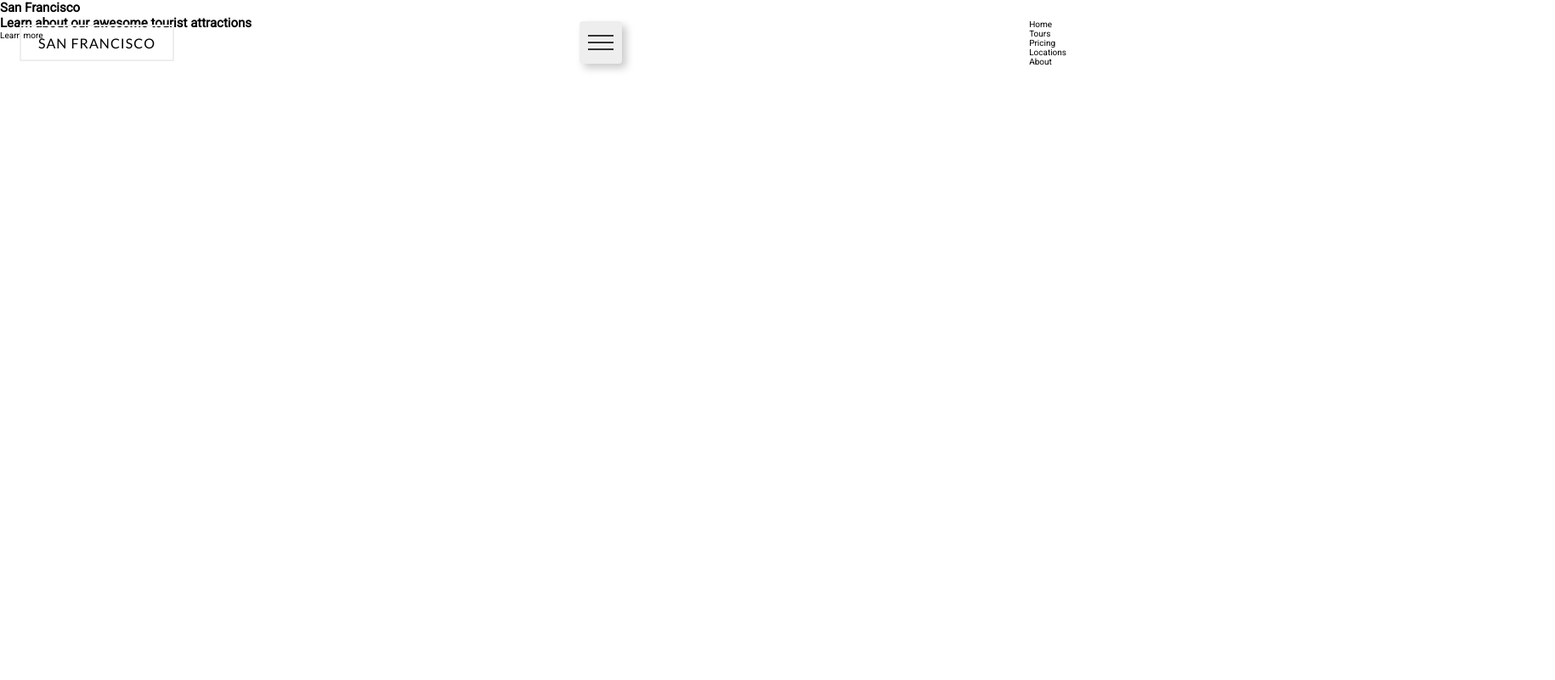
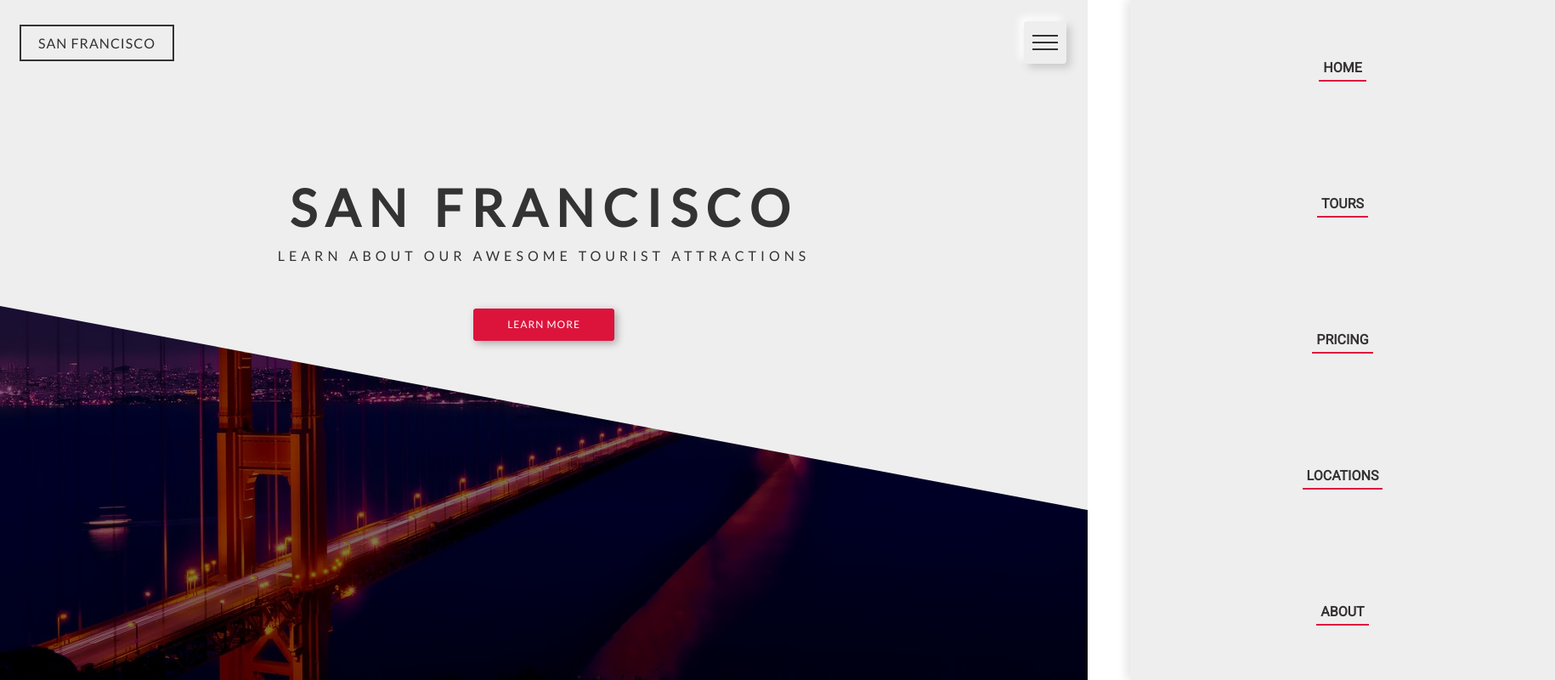
Before and after one commit to MynameisArthur/Layouts, a website: page Responsive/SanFrancisco-Landing/index.html in a window 1280 px wide. Shown: the whole page at 85% size, 1830 px wide, since content can reach past the window. Drawn offline with nearby package versions, Linux system fonts and the light colour scheme.

Commit message:
finished styling

```diff
--- a/Responsive/SanFrancisco-Landing/index.html
+++ b/Responsive/SanFrancisco-Landing/index.html
@@ -44,7 +44,7 @@
             </div>
         </div>
     </section>
-
+    <script src="https://cdnjs.cloudflare.com/ajax/libs/gsap/3.2.6/gsap.min.js"></script>
     <script src="js/main.js"></script>
 </body>
 </html>
--- a/Responsive/SanFrancisco-Landing/js/main.js
+++ b/Responsive/SanFrancisco-Landing/js/main.js
@@ -0,0 +1,16 @@
+const mainNav = document.querySelector('.main-nav');
+const hamburgerMenu = document.querySelector('.hamburger-menu');
+
+hamburgerMenu.addEventListener('click',()=>{
+    mainNav.classList.toggle('open');
+});
+if(window.innerWidth >= 1400)
+{
+    gsap.fromTo('.hero-clipped',{scaleX: 0},{duration: 1, scaleX: 1});
+}
+else{
+    gsap.fromTo('.hero-clipped',{y: -1500},{duration: 1, y: 0});
+}
+gsap.fromTo('.logo',{x: -200, opacity: 0},{duration: 1, delay: 0.5, x: 0, opacity: 1});
+gsap.fromTo('.hamburger-menu',{x: 200, opacity: 0},{duration: 1, delay: 0.8, x: 0, opacity: 1});
+gsap.fromTo('.hero-textbox',{yPercent: 40, opacity: 0},{duration: 1, delay: 1.3,yPercent: -50,opacity: 1});
--- a/Responsive/SanFrancisco-Landing/sass/_general.sass
+++ b/Responsive/SanFrancisco-Landing/sass/_general.sass
@@ -11,6 +11,8 @@ body, html
   width: 100%
   height: 100%
   font-family: 'Roboto',sans-serif
+body
+  overflow-x: hidden
 ul, li
   list-style: none
 a
--- a/Responsive/SanFrancisco-Landing/sass/_main.sass
+++ b/Responsive/SanFrancisco-Landing/sass/_main.sass
@@ -17,7 +17,7 @@ header
     a
         font-family: 'Lato',sans-serif
         font-size: 1.6rem
-        // color: #ffffff
+        color: #eee
         text-transform: uppercase
         letter-spacing: 1px
         outline: 2px solid #eee
@@ -33,6 +33,7 @@ header
     display: flex
     align-items: center
     justify-content: center
+    z-index: 20
     &:hover
         box-shadow: inset .5rem .5rem 1rem #cacaca, inset -0.5rem -0.5rem 1rem #fff
 
@@ -42,17 +43,124 @@ header
     background: #333333
     display: inline-block
     position: relative
+    transition: background-color .5s
     &::before,
     &::after
         content: ''
         position: absolute
         width: inherit
         height: inherit
-        background-color: inherit
+        background-color: #333
+        transition: all .5s
     &::before
         top: -0.8rem
     &::after
         top: 0.8rem
+
+.nav-list
+    width: 50rem
+    height: 100vh
+    position: absolute
+    top: 0
+    right: 0
+    background-color: #eeeeee
+    display: flex
+    flex-direction: column
+    align-items: center
+    justify-content: space-around
+    box-shadow: -0.5rem 0 1rem rgba(0,0,0,.1)
+    z-index: 15
+    transform: translateX(55rem)
+    transition: transform .5s
+
+.nav-item
+    border-bottom: 2px solid crimson
+
+.nav-link
+    display: block
+    color: #333333
+    font-size: 1.6rem
+    text-transform: uppercase
+    padding: 0.5rem
+    font-weight: 700
+    transition: color .5s
+    &:hover
+        color: crimson
+
+.hero
+    width: 100%
+    height: 100vh
+    background: url(../img/golden-gate-bridge.jpg)no-repeat center
+    background-size: cover
+    position: relative
+    &::after
+        content: ''
+        position: absolute
+        width: inherit
+        height: inherit
+        top: 0
+        left: 0
+        background-color: rgba(0,0,0,.5)
+.hero-clipped
+    width: 60%
+    height: inherit
+    background-color: #eeeeee
+    position: absolute
+    top: 0
+    right: 0
+    z-index: 5
+    clip-path: polygon(20% 0,100% 0, 100% 100%,0 100%)
+    transform-origin: right
+.hero-textbox
+    width: 100%
+    position: absolute
+    top: 50%
+    left: 50%
+    transform: translate(-50%,-50%)
+    font-family: 'Lato',sans-serif
+    text-transform: uppercase
+    text-align: center
+    line-height: 1.5
+    color: #333333
+    padding: 1rem
+    z-index: 20
+.main-heading
+    font-size: 6rem
+    font-weight: 900
+    letter-spacing: 1rem
+.sub-heading
+    font-size: 1.6rem
+    font-weight: 400
+    letter-spacing: .5rem
+.cta-btn
+    display: inline-block
+    font-size: 1.2rem
+    letter-spacing: 1px
+    color: #ffffff
+    background-color: crimson
+    padding: 1rem 4rem
+    margin-top: 5rem
+    border-radius: .4rem
+    box-shadow: 3px 3px 1rem rgba(0,0,0,.3)
+    position: relative
+    &::after
+        content: ''
+        position: absolute
+        left: 0
+        top: 0
+        width: 100%
+        height: 100%
+        background-color: inherit
+        border-radius: inherit
+        z-index: -1
+        transition: all .5s
+    &:hover::after
+        transform: scaleX(1.2) scaleY(1.6)
+        opacity: 0
+
+
+
+
 .open
     .bar
         background-color: transparent
@@ -62,3 +170,5 @@ header
         &::after
             top: 0
             transform: rotate(-135deg)
+    .nav-list
+        transform: translateX(0)
--- /dev/null
+++ b/Responsive/SanFrancisco-Landing/sass/_media_queries.sass
@@ -0,0 +1,26 @@
+@media (max-width: 1400px)
+    .hero-clipped
+        width: 100%
+        height: 75vh
+        clip-path: polygon(0 0 ,100% 0, 100% 100%, 0 60%)
+    .logo a
+        color: #333333
+        outline-color: #333333
+
+@media (max-width: 760px)
+    .nav-list
+        width: 30rem
+    .main-heading
+        font-size: 4rem
+    .sub-heading
+        font-size: 1.2rem
+    .cta-btn
+        padding: 1rem 2.5rem
+
+@media (max-width: 550px)
+    .main-heading
+        font-size: 2.5rem
+    .sub-heading
+        font-size: 1rem
+    .cta-btn
+        margin-top: 3rem
--- a/Responsive/SanFrancisco-Landing/sass/styles.sass
+++ b/Responsive/SanFrancisco-Landing/sass/styles.sass
@@ -1,3 +1,4 @@
 @import 'variables'
 @import 'general'
 @import 'main'
+@import 'media_queries'
```
Also changed, not shown: Responsive/SanFrancisco-Landing/css/styles.css, Responsive/SanFrancisco-Landing/img/golden-gate-bridge.jpg (added).
